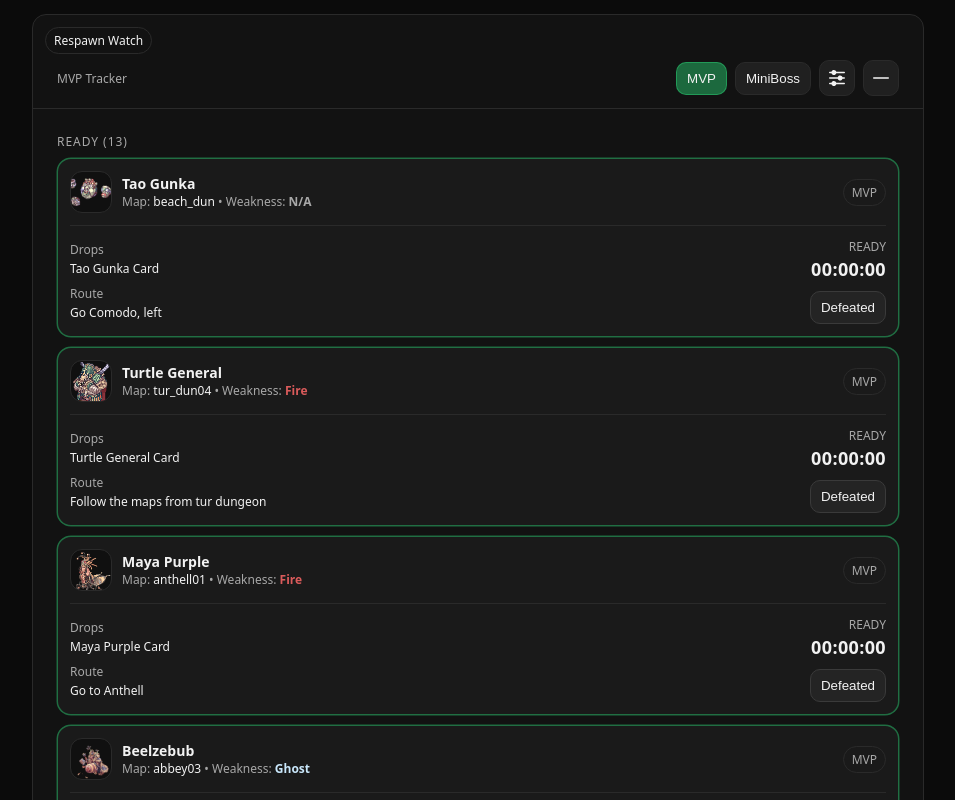
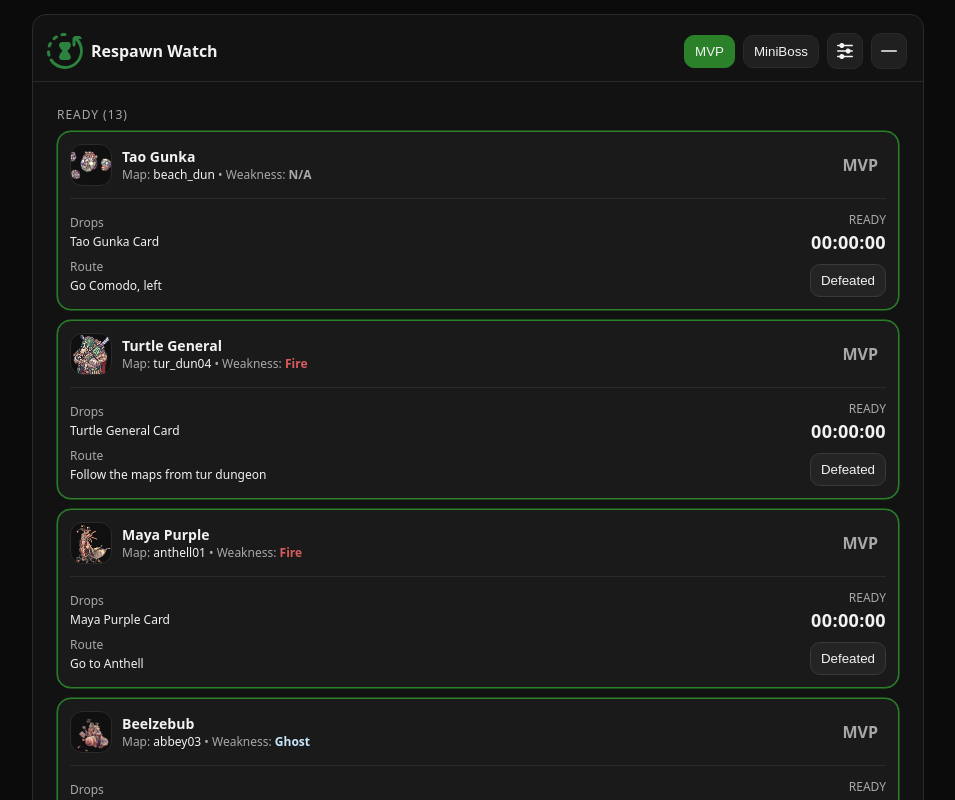
Before and after one commit to HiramSanchez/padwa-respawnWatch, a React (Vite) app: page / in a window 1280 px wide. Shown: the top 800 px of the page, without its empty margins (162-1117 px from the left). Built offline with nearby package versions, Linux system fonts and the light colour scheme.

Commit message:
feat: topBar re design

```diff
--- a/src/App.jsx
+++ b/src/App.jsx
@@ -32,16 +32,10 @@ export default function App() {
     return () => clearInterval(id);
   }, []);
 
-  const title = useMemo(() => {
-    if (tab === "settings") return "Settings";
-    return tab === "mvp" ? "MVP Tracker" : "MiniBoss Tracker";
-  }, [tab]);
-
   return (
     <div className="container">
       <div className="panel">
         <TopBar
-          title={title}
           right={
             <div className="row" style={{ gap: 8 }}>
               <Tabs active={tab} onChange={setTab} />
--- a/src/components/MobCard.jsx
+++ b/src/components/MobCard.jsx
@@ -54,15 +54,16 @@ export default function MobCard({ item, onKill, compact }) {
               }}
             />
           </div>
-
           <div>
             <p className="h1">{mob.name}</p>
             <p className="h2">
-              Map: <span style={{ color: "var(--text)" }}>{map.mapName}</span>
-              {"  "}•{"  "}
-              Weakness:{" "}
-              <span className={`weakness ${weaknessClass}`}>
-                {mob.weakness ?? "N/A"}
+                Map: <span style={{ color: "var(--text)" }}>{map.mapName}</span>
+              <span className="hideable">
+                {"  "}•{"  "}
+                Weakness:{" "}
+                <span className={`weakness ${weaknessClass}`}>
+                  {mob.weakness ?? "N/A"}
+                </span>
               </span>
             </p>
           </div>
--- a/src/components/TopBar.jsx
+++ b/src/components/TopBar.jsx
@@ -1,4 +1,6 @@
-export default function TopBar({ title, right }) {
+import logoIcon from "../assets/icons/duration.svg";
+
+export default function TopBar({ right }) {
   return (
     <div
       style={{
@@ -6,17 +8,21 @@ export default function TopBar({ title, right }) {
         borderBottom: "1px solid var(--border)",
       }}
     >
-      {/* Row 1: App name */}
-      <div className="row space">
-        <div className="badge"
-             style={{ color: "var(--text)" }}>Respawn Watch</div>
-        <div />
-      </div>
 
-      {/* Row 2: Section title + tabs */}
+      {/* Row: tabs */}
       <div className="row space" style={{ marginTop: 6 }}>
-        <div className="muted small" style={{ paddingLeft: 12 }}>{title}</div>
-        <div className="row" style={{ gap: 8, paddingRight: 12  }}>
+        <div className="row" style={{ paddingLeft: 2 }}>
+          <div className="row2">
+            <div>
+              <img alt="logo" className="iconBtn badge" src={logoIcon} />
+            </div>
+            <div className="badge" style={{ color: "var(--text)" }}>
+              Respawn Watch
+            </div>
+            <div />
+          </div>
+        </div>
+        <div className="row" style={{ gap: 8, paddingRight: 4 }}>
           {right}
         </div>
       </div>
--- a/src/index.css
+++ b/src/index.css
@@ -6,7 +6,8 @@
   --muted: #a8a8a8;
   --text: #f2f2f2;
   --border: #2a2a2a;
-  --ready: rgba(43, 213, 118, .45);
+  --ready: #2a812a;
+  --active: #6D248C;
   --warn: #f2c94c;
 }
 
@@ -51,6 +52,7 @@ a { color: inherit; }
 }
 
 .row { display: flex; gap: 10px; align-items: center; }
+.row2 { display: flex; align-items: center; }
 .space { justify-content: space-between; }
 .muted { color: var(--muted); }
 
@@ -75,10 +77,8 @@ a { color: inherit; }
 }
 
 .badge {
-  border: 1px solid var(--border);
-  border-radius: 999px;
   padding: 4px 8px;
-  font-size: 12px;
+  font-weight: 600;
   color: var(--muted);
 }
 
@@ -122,10 +122,10 @@ a { color: inherit; }
   font-size: 16px;
 }
 
-/* Oculta la línea Map/Weakness en compacto
-.card.compact .h2 {
+/*Oculta la línea Map/Weakness en compacto*/
+.card.compact .h2 .hideable {
   display: none;
-}*/
+}
 
 /* Baja un poco el botón en compacto */
 .card.compact .btn.primary {
--- a/src/pages/ManagePage.jsx
+++ b/src/pages/ManagePage.jsx
@@ -42,8 +42,8 @@ export default function ManagePage({ catalog, state, setState }) {
       className="btn"
       onClick={() => setFilter(id)}
       style={{
-        background: filter === id ? "#6D248C" : "#202020",
-        borderColor: filter === id ? "#6D248C" : "var(--border)",
+        background: filter === id ? "var(--active)" : "#202020",
+        borderColor: filter === id ? "var(--active)" : "var(--border)",
       }}
     >
       {label}
```
Also changed, not shown: src/assets/icons/duration.svg (added).
